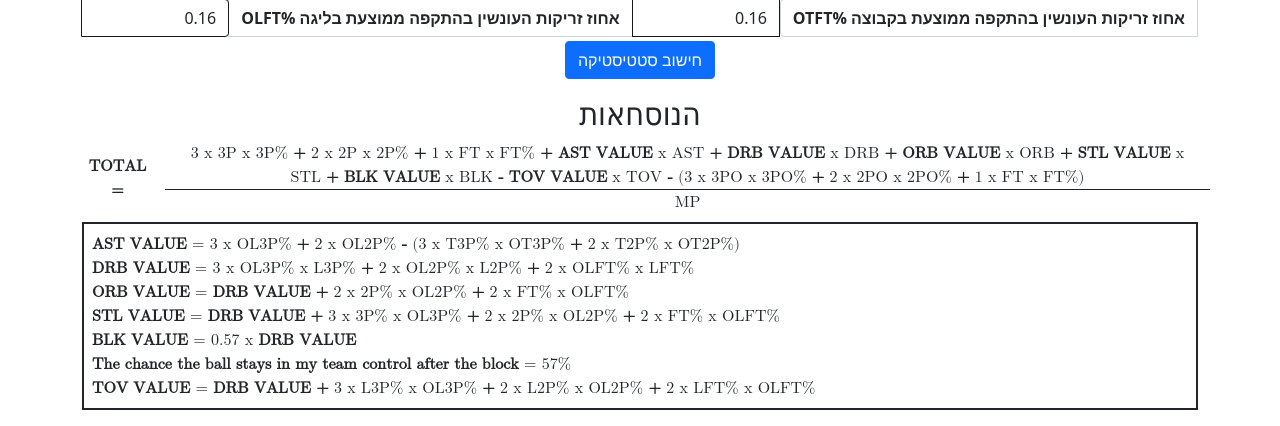
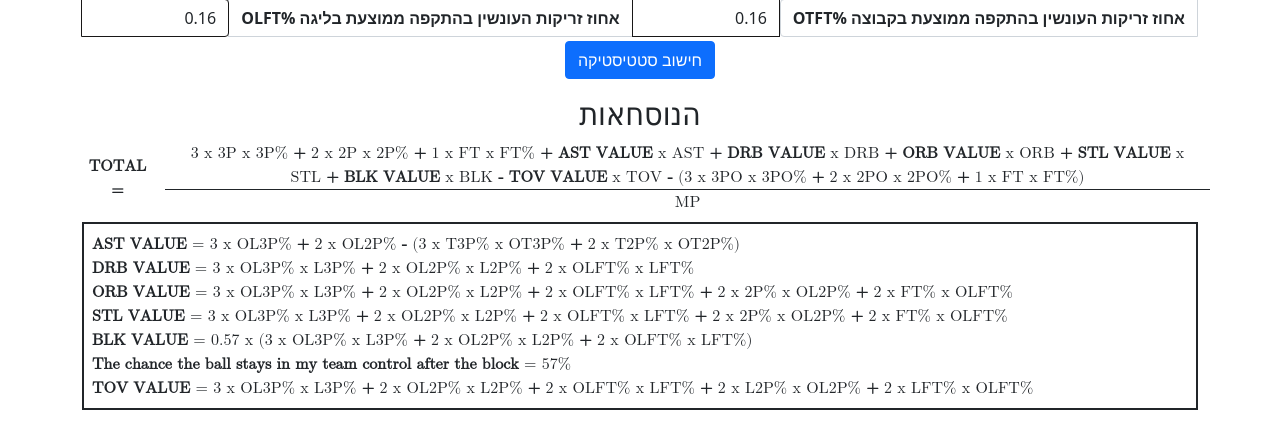
Before and after one commit to d4nieldev/basketball-stats, a Flask app: template templates/basketball_stats.html in a window 1280 px wide. Shown: the part 803-1229 px from the top of the page. Run offline with Flask 2, Linux system fonts and the light colour scheme; the template is opened without the code that fills it, so the values that code supplies are empty.

Commit message:
changed the formula a bit

```diff
--- a/app.py
+++ b/app.py
@@ -62,10 +62,11 @@ def get_best_year():
 
     for year in years:
         if int(year.split('-')[0]) >= 1977:
+            print(int(year.split('-')[0]))
             temp = calc_rating(get_player_year_stats(soup, year))
             if temp > rating:
                 rating = temp
                 best_year = years[index]
-            index += 1
+        index += 1
 
     return jsonify({'best_year': best_year})
--- a/static/script.js
+++ b/static/script.js
@@ -190,13 +190,11 @@ $(document).ready(function () {
       2 * ft_ratio * ft_league_attack_ratio;
     steal_val =
       d_rebound_val +
-      3 * p3_ratio * p3_league_attack_ratio +
       2 * p2_ratio * p2_league_attack_ratio +
       2 * ft_ratio * ft_league_attack_ratio;
     block_val = 0.57 * d_rebound_val;
     turnover_val =
       d_rebound_val +
-      3 * p3_league_ratio * p3_league_attack_ratio +
       2 * p2_league_ratio * p2_league_attack_ratio +
       2 * ft_league_ratio * ft_league_attack_ratio;
 
--- a/templates/basketball_stats.html
+++ b/templates/basketball_stats.html
@@ -179,15 +179,15 @@
                         <br>
                         <b>DRB VALUE</b> = 3 x OL3P% x L3P% <b>+</b> 2 x OL2P% x L2P% <b>+</b> 2 x OLFT% x LFT%
                         <br>
-                        <b>ORB VALUE</b> = <b>DRB VALUE</b> <b>+</b> 2 x 2P% x OL2P% <b>+</b> 2 x FT% x OLFT%
+                        <b>ORB VALUE</b> = 3 x OL3P% x L3P% <b>+</b> 2 x OL2P% x L2P% <b>+</b> 2 x OLFT% x LFT% <b>+</b> 2 x 2P% x OL2P% <b>+</b> 2 x FT% x OLFT%
                         <br>
-                        <b>STL VALUE</b> = <b>DRB VALUE</b> <b>+</b> 3 x 3P% x OL3P%  <b>+</b> 2 x 2P% x OL2P% <b>+</b> 2 x FT% x OLFT%
+                        <b>STL VALUE</b> = 3 x OL3P% x L3P% <b>+</b> 2 x OL2P% x L2P% <b>+</b> 2 x OLFT% x LFT% <b>+</b> 2 x 2P% x OL2P% <b>+</b> 2 x FT% x OLFT%
                         <br>
-                        <b>BLK VALUE</b> = <span title="The chance the ball stays in my team control after the block">0.57</span> x <b>DRB VALUE</b>
+                        <b>BLK VALUE</b> = <span title="The chance the ball stays in my team control after the block">0.57</span> x (3 x OL3P% x L3P% <b>+</b> 2 x OL2P% x L2P% <b>+</b> 2 x OLFT% x LFT%)
                         <br>
                         <b>The chance the ball stays in my team control after the block</b> = 57%
                         <br>
-                        <b>TOV VALUE</b> = <b>DRB VALUE</b> <b>+</b> 3 x L3P% x OL3P% <b>+</b> 2 x L2P% x OL2P% <b>+</b> 2 x LFT% x OLFT%
+                        <b>TOV VALUE</b> = 3 x OL3P% x L3P% <b>+</b> 2 x OL2P% x L2P% <b>+</b> 2 x OLFT% x LFT% <b>+</b> 2 x L2P% x OL2P% <b>+</b> 2 x LFT% x OLFT%
                     </div>
                 </div>
             </div>
--- a/utils.py
+++ b/utils.py
@@ -162,9 +162,9 @@ def calc_rating(player_stats):
     assist_val = 3 * p3_league_attack_ratio + 2 * p2_league_attack_ratio - (3 * p3_team_ratio * p3_team_attack_ratio + 2 * p2_team_attack_ratio * p2_team_ratio)
     d_rebound_val = 3 * p3_league_attack_ratio * p3_league_ratio + 2 * p2_league_attack_ratio * p2_league_ratio + 2 * ft_league_ratio * ft_league_attack_ratio
     off_rebound_val = d_rebound_val + 2 * p2_ratio * p2_league_attack_ratio + 2 * ft_ratio * ft_league_attack_ratio
-    steal_val = d_rebound_val + 3 * p3_ratio * p3_league_attack_ratio + 2 * p2_ratio * p2_league_attack_ratio + 2 * ft_ratio * ft_league_attack_ratio;
+    steal_val = d_rebound_val + 2 * p2_ratio * p2_league_attack_ratio + 2 * ft_ratio * ft_league_attack_ratio;
     block_val = 0.57 * d_rebound_val
-    turnover_val = d_rebound_val + 3 * p3_league_ratio * p3_league_attack_ratio + 2 * p2_league_ratio * p2_league_attack_ratio + 2 * ft_league_ratio * ft_league_attack_ratio
+    turnover_val = d_rebound_val + 2 * p2_league_ratio * p2_league_attack_ratio + 2 * ft_league_ratio * ft_league_attack_ratio
     total = 3 * p3_in * p3_ratio + 2 * p2_in * p2_ratio + 1 * ft_in * ft_ratio + assist_val * assists + d_rebound_val * d_rebounds + off_rebound_val * off_rebound + steal_val * steals + block_val * blocks - turnover_val * turnovers - (3 * p3_on_me * p3_ratio_on_me + 2 * p2_on_me * p2_ratio_on_me + 1 * ft_on_me * ft_ratio_on_me)
     total /= minutes_of_play
 
```
